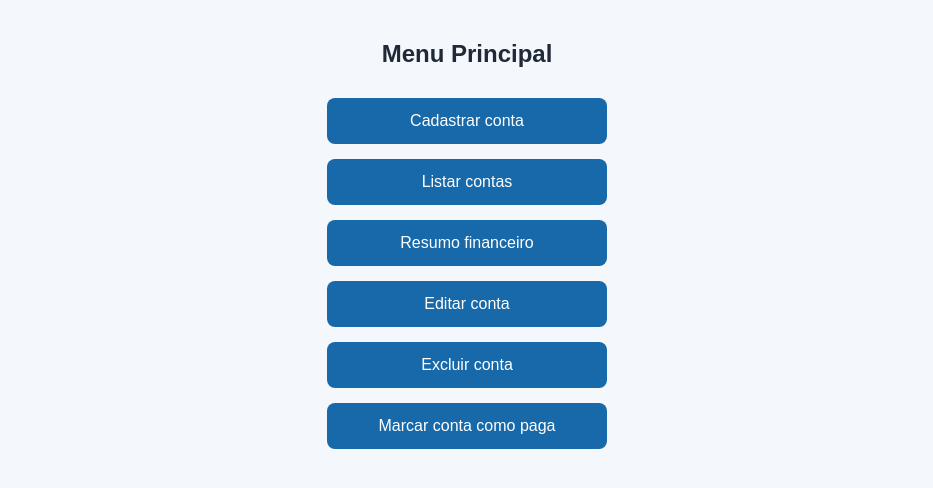
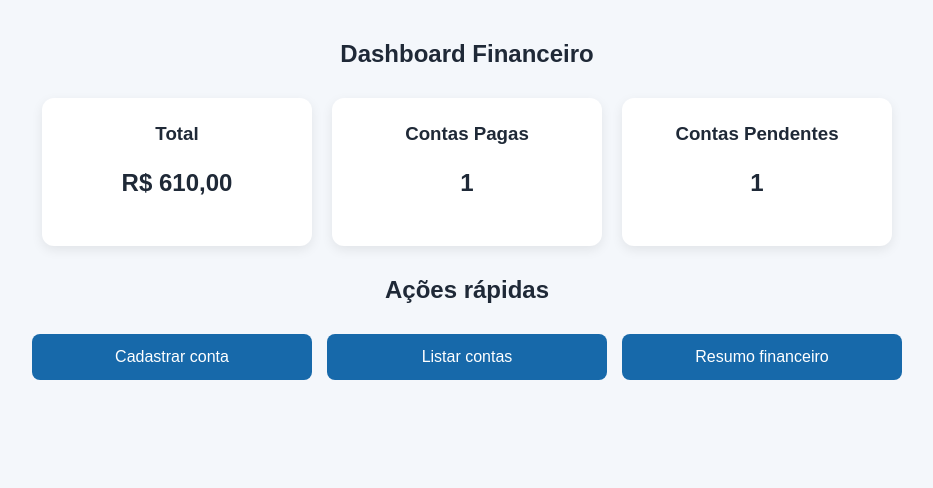
Before and after one commit to EmillyCSA/FinancePy-Contas-a-Pagar, a Flask app: page / in a window 1280 px wide. Shown: the part 148-636 px from the top of the page, without its empty margins (173-1106 px from the left). Run offline with Flask 3, Linux system fonts and the light colour scheme.

Commit message:
Cria estrutura inicial do dashboard

```diff
--- a/static/style.css
+++ b/static/style.css
@@ -68,3 +68,52 @@ button {
 button:hover {
     background-color: #0f4f82;
 }
+
+/* ==============================
+   DASHBOARD
+   ============================== */
+
+.dashboard {
+    text-align: center;
+}
+
+.cards {
+    display: flex;
+    justify-content: center;
+    gap: 20px;
+    margin: 30px 0;
+    flex-wrap: wrap;
+}
+
+.card {
+    background-color: white;
+    width: 220px;
+    padding: 25px;
+    border-radius: 12px;
+    box-shadow: 0 4px 12px rgba(0, 0, 0, 0.08);
+}
+
+.card h3 {
+    margin-top: 0;
+}
+
+.card p {
+    font-size: 24px;
+    font-weight: bold;
+}
+
+
+/* ==============================
+   AÇÕES
+   ============================== */
+
+.acoes {
+    display: flex;
+    justify-content: center;
+    gap: 15px;
+    flex-wrap: wrap;
+}
+
+.acoes button {
+    margin: 0;
+}
--- a/templates/index.html
+++ b/templates/index.html
@@ -2,6 +2,7 @@
 <html lang="pt-BR">
 
 <head>
+
     <meta charset="UTF-8">
 
     <meta name="viewport" content="width=device-width, initial-scale=1.0">
@@ -9,7 +10,9 @@
     <title>FinancePy</title>
 
     <link rel="stylesheet" href="{{ url_for('static', filename='style.css') }}">
+
 </head>
+
 
 <body>
 
@@ -24,21 +27,50 @@
 
     <main>
 
-        <h2>Menu Principal</h2>
+        <section class="dashboard">
 
-        <button>Cadastrar conta</button>
+            <h2>Dashboard Financeiro</h2>
 
-        <button>Listar contas</button>
 
-        <button>Resumo financeiro</button>
+            <div class="cards">
 
-        <button>Editar conta</button>
+                <div class="card">
+                    <h3>Total</h3>
+                    <p>R$ 610,00</p>
+                </div>
 
-        <button>Excluir conta</button>
 
-        <button>Marcar conta como paga</button>
+                <div class="card">
+                    <h3>Contas Pagas</h3>
+                    <p>1</p>
+                </div>
+
+
+                <div class="card">
+                    <h3>Contas Pendentes</h3>
+                    <p>1</p>
+                </div>
+
+            </div>
+
+
+            <h2>Ações rápidas</h2>
+
+
+            <div class="acoes">
+
+                <button>Cadastrar conta</button>
+
+                <button>Listar contas</button>
+
+                <button>Resumo financeiro</button>
+
+            </div>
+
+        </section>
 
     </main>
+
 
 </body>
 
```
